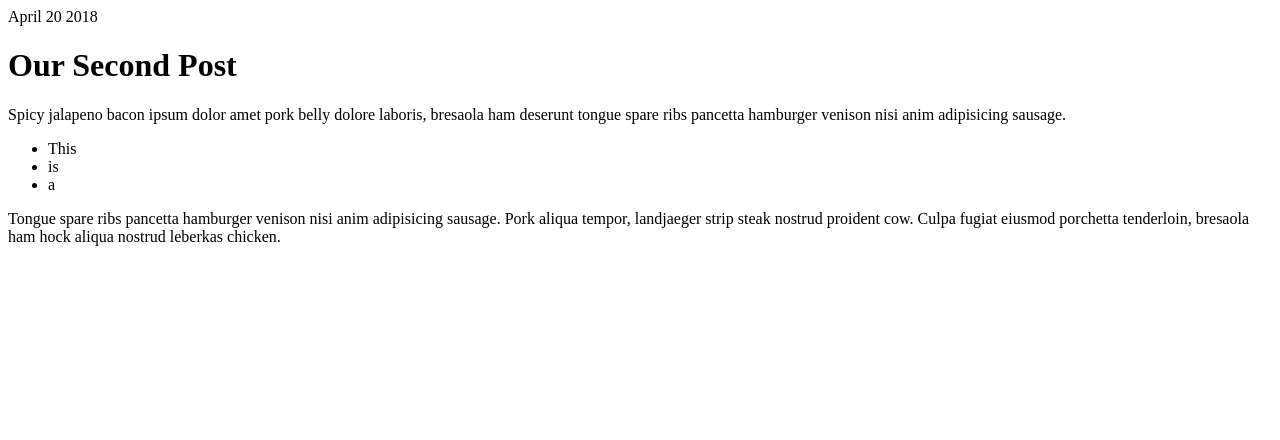
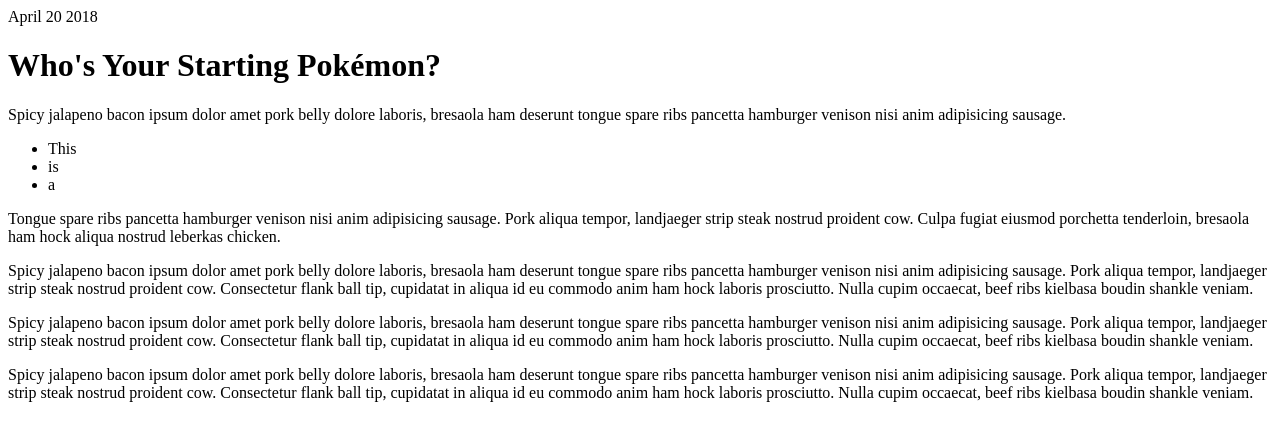
Before and after one commit to 8ctopotamus/pokedex-blog-gatsby, a Gatsby site: page /posts/our-second-post/ in a window 1280 px wide. Built offline with nearby package versions, Linux system fonts and the light colour scheme; Gatsby itself is replaced by a stand-in of ours.

Commit message:
updates our-secon-post

```diff
--- a/src/posts/our-second-post.md
+++ b/src/posts/our-second-post.md
@@ -1,5 +1,5 @@
 ---
-title: "Our Second Post"
+title: "Who's Your Starting Pokémon?"
 date: "2018-04-20"
 ---
 
@@ -12,3 +12,9 @@
 * a
 
 Tongue spare ribs pancetta hamburger venison nisi anim adipisicing sausage. Pork aliqua tempor, landjaeger strip steak nostrud proident cow. Culpa fugiat eiusmod porchetta tenderloin, bresaola ham hock aliqua nostrud leberkas chicken.
+
+Spicy jalapeno bacon ipsum dolor amet pork belly dolore laboris, bresaola ham deserunt tongue spare ribs pancetta hamburger venison nisi anim adipisicing sausage. Pork aliqua tempor, landjaeger strip steak nostrud proident cow. Consectetur flank ball tip, cupidatat in aliqua id eu commodo anim ham hock laboris prosciutto. Nulla cupim occaecat, beef ribs kielbasa boudin shankle veniam.
+
+Spicy jalapeno bacon ipsum dolor amet pork belly dolore laboris, bresaola ham deserunt tongue spare ribs pancetta hamburger venison nisi anim adipisicing sausage. Pork aliqua tempor, landjaeger strip steak nostrud proident cow. Consectetur flank ball tip, cupidatat in aliqua id eu commodo anim ham hock laboris prosciutto. Nulla cupim occaecat, beef ribs kielbasa boudin shankle veniam.
+
+Spicy jalapeno bacon ipsum dolor amet pork belly dolore laboris, bresaola ham deserunt tongue spare ribs pancetta hamburger venison nisi anim adipisicing sausage. Pork aliqua tempor, landjaeger strip steak nostrud proident cow. Consectetur flank ball tip, cupidatat in aliqua id eu commodo anim ham hock laboris prosciutto. Nulla cupim occaecat, beef ribs kielbasa boudin shankle veniam.
```
